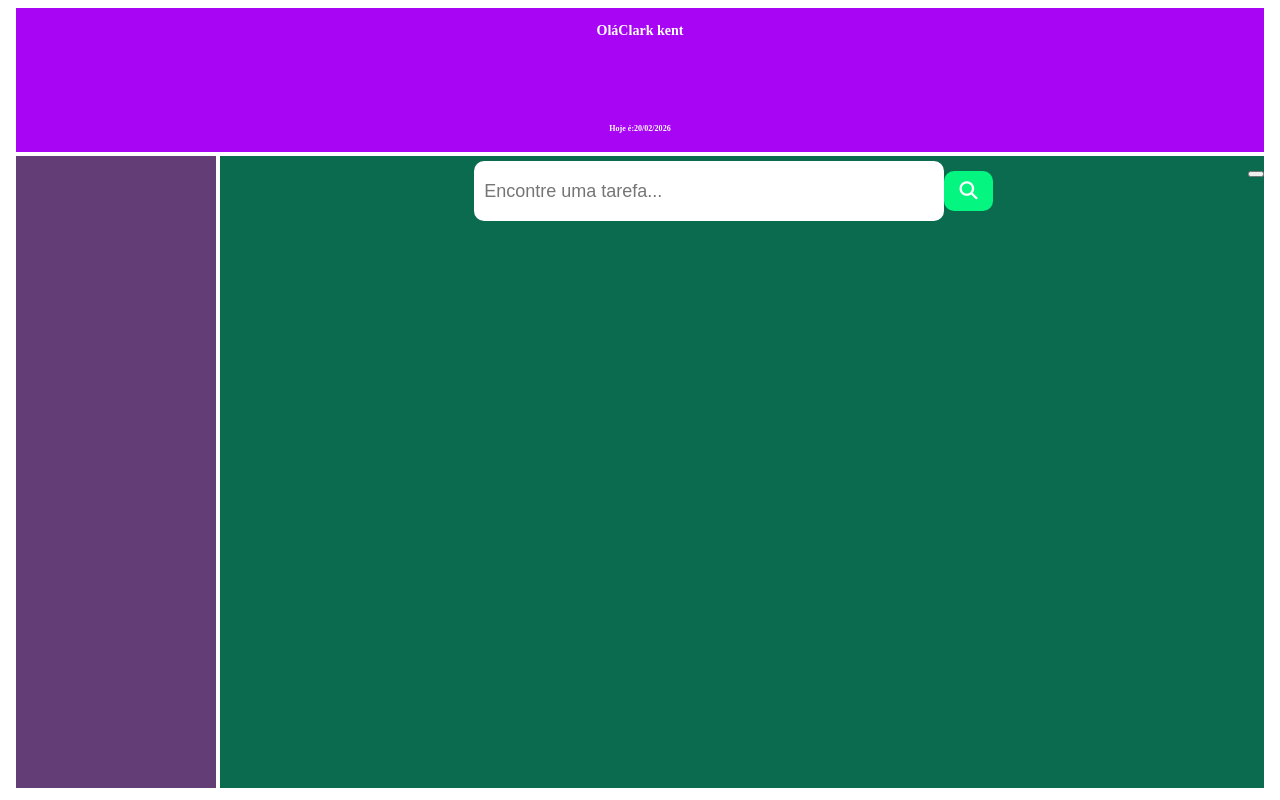
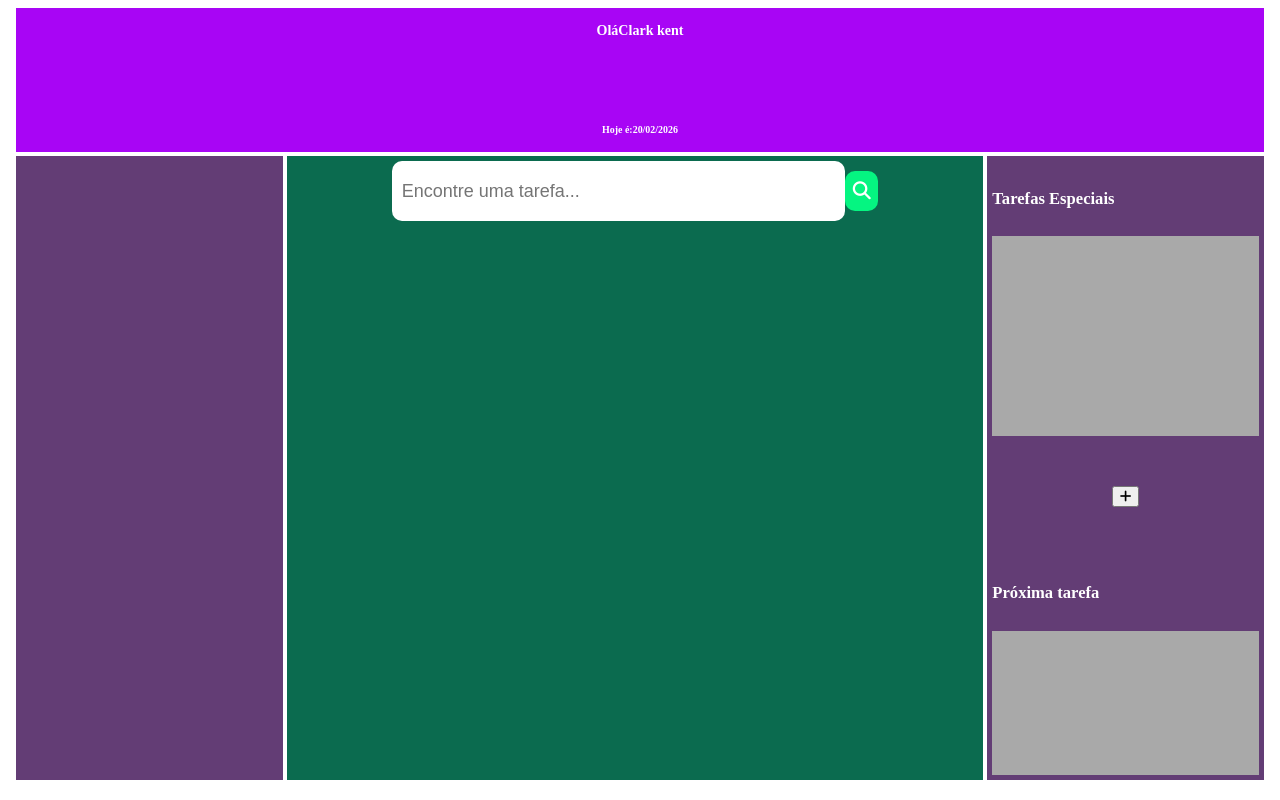
Before and after one commit to dev-marcoslsilva/to-do_List_Project, an Angular app in the folder frontend/project_components/: page /Dashboard in a window 1280 px wide. Built offline with nearby package versions, Linux system fonts and the light colour scheme.

Commit message:
Terminado login e iniciado a tela principal

```diff
--- a/frontend/project_components/src/app/app.config.ts
+++ b/frontend/project_components/src/app/app.config.ts
@@ -1,13 +1,16 @@
 import { ApplicationConfig, provideBrowserGlobalErrorListeners } from '@angular/core';
 import { provideRouter } from '@angular/router';
-import { provideHttpClient } from '@angular/common/http';
+import { provideHttpClient, withInterceptors} from '@angular/common/http';
 
 import { routes } from './app.routes';
+import { authInterceptor } from './auth-interceptor';
 
 export const appConfig: ApplicationConfig = {
   providers: [
     provideBrowserGlobalErrorListeners(),
     provideRouter(routes),
-    provideHttpClient()
+    provideHttpClient(
+      withInterceptors([authInterceptor])
+    )
   ]
 };
--- /dev/null
+++ b/frontend/project_components/src/app/auth-interceptor.ts
@@ -0,0 +1,15 @@
+import { HttpInterceptorFn } from '@angular/common/http';
+
+export const authInterceptor: HttpInterceptorFn = (req, next) => {
+  const token = localStorage.getItem('token');
+
+  if(token){
+    const cloned = req.clone({
+      setHeaders: {
+        Authorization: `Bearer ${token}`
+      }
+    });
+    return next(cloned);
+  }
+  return next(req);
+};
--- a/frontend/project_components/src/app/pages/login/login.css
+++ b/frontend/project_components/src/app/pages/login/login.css
@@ -21,6 +21,19 @@ body{
     height: 97vh;
 }
 
+form{
+    border: white, solid, 4px;
+    border-radius: 12px;
+    background-color: var(--roxo);
+    display: flex;
+    flex-direction: column;
+    justify-content: center;
+    align-items: center;
+    width: 80%;
+    height: 80vh;
+    gap: 15px;
+}
+
 .div_Favicon{
     display: flex;
     justify-content: center;
@@ -40,18 +53,9 @@ body{
     border-left: #A805F5 solid 8px;
 }
 
-.login_container{
-    border: white, solid, 4px;
-    border-radius: 12px;
-    background-color: var(--roxo);
-    display: flex;
-    flex-direction: column;
-    justify-content: center;
-    align-items: center;
-    width: 80%;
-    height: 80vh;
-    gap: 15px;
-}
+/* .login_container{
+
+} */
 
 .stilization_dots{
     display: flex;
--- a/frontend/project_components/src/app/pages/login/login.html
+++ b/frontend/project_components/src/app/pages/login/login.html
@@ -24,22 +24,34 @@
         <div class="dot"></div>
       </div>
 
-      <div class="login_container">
+      <form [formGroup]="loginForm" (ngSubmit)="onSubmit()">
+          <h1>Seja bem vindo de volta!</h1>
 
-        <h1>Seja bem vindo de volta!</h1>
+          <input
+            formControlName="login"
+            type="email"
+            name="login"
+            id="login_input"
+            placeholder="Digite seu login"
+          />
+          <input
+            formControlName="password"
+            type="password"
+            name="password"
+            id="password_input"
+            placeholder="Digite sua senha"
+          />
 
-        <input type="email" name="login" id="login_input" placeholder = "Digite seu login"/>
-        <input type="password" name="password" id="password_input" placeholder = "Digite sua senha"/>
+          <button type="submit" [disabled]="loginForm.invalid" id="login_button">Entrar</button>
 
-        <button id="login_button">Entrar</button>
+          <div class="register_and_password">
+            <p>Não tem uma conta ainda? <a href="/register" class="links_login">Cadastre-se!</a></p>
+            <p>esqueceu a senha? <a href="/newPassword" class="links_login">redefinir senha</a></p>
+          </div>
 
-        <div class="register_and_password">
-          <p>Não tem uma conta ainda? <a href="/register" class="links_login">Cadastre-se!</a></p>
-          <p>esqueceu a senha? <a href="/newPassword" class="links_login">redefinir senha</a></p>
-        </div>
-      </div>
+      </form>
 
-        <h6>Created by: Marcos Leite</h6>
+      <h6>Created by: Marcos Leite</h6>
     </div>
   </body>
 </html>
--- a/frontend/project_components/src/app/pages/login/login.ts
+++ b/frontend/project_components/src/app/pages/login/login.ts
@@ -1,11 +1,34 @@
 import { Component } from '@angular/core';
+import { ReactiveFormsModule, FormGroup, FormControl, Validators } from '@angular/forms';
+import { AuthService } from '../../services/auth';
+import { Router } from '@angular/router';
 
 @Component({
   selector: 'app-login',
-  imports: [],
+  imports: [ReactiveFormsModule],
   templateUrl: './login.html',
   styleUrl: './login.css',
 })
 export class Login {
+  loginForm = new FormGroup({
+    login: new FormControl('', [Validators.required, Validators.email]),
+    password: new FormControl('', [Validators.required, Validators.minLength(8)]),
+  });
 
+  constructor(private authService: AuthService, private router: Router) {}
+
+  onSubmit() {
+    if (this.loginForm.valid) {
+      const { login, password } = this.loginForm.value;
+      this.authService.login(login!, password!).subscribe({
+        next: () => {
+          this.router.navigate(['/Dashboard']);
+        },
+        error: (err) => {
+          console.error('Login falhou', err);
+          alert('Erro ao fazer login. Verifique suas credenciais e tente novamemente!');
+        },
+      });
+    }
+  }
 }
--- a/frontend/project_components/src/app/pages/main-screen/main-screen.css
+++ b/frontend/project_components/src/app/pages/main-screen/main-screen.css
@@ -45,8 +45,8 @@ header{
     flex-direction: column;
     align-items: center;
     justify-content: space-around;
-    width: 20%;
-    height: 79vh;
+    width: 40%;
+    height: 78vh;
     background-color: var(--roxo-escuro);
     border-right: white solid 4px;
 }
@@ -55,7 +55,7 @@ header{
     border: none;
     border-radius: 10px;
     padding: 10px;
-    width: 45%;
+    width: 65%;
     font-size: 18px;
     height: 5vh;
 }
@@ -80,6 +80,37 @@ header{
     cursor: pointer;
 }
 
+.rightSide{
+    display: flex;
+    flex-direction: column;
+    align-items: center;
+    justify-content: space-between;
+    width: 40%;
+    padding: 5px;
+    border-left: white solid 4px;
+    background-color: var(--roxo-escuro);
+}
+
 .main_container{
     display: flex;
 }
+
+#specialTasks{
+    width: 100%;
+}
+
+#specialTasksContainer{
+    height: 25vh;
+    width: 100%;
+    background-color: darkgrey;
+}
+
+#nextTask{
+    width: 100%;
+}
+
+#nextTaskContainer{
+    height: 18vh;
+    width: 100%;
+    background-color: darkgrey;
+}
--- a/frontend/project_components/src/app/pages/main-screen/main-screen.html
+++ b/frontend/project_components/src/app/pages/main-screen/main-screen.html
@@ -12,7 +12,7 @@
             <h3>Olá </h3> <h3 id="Saudation"> Clark kent</h3>
         </div>
         <div class="divTitle">
-            <h6>Hoje é: </h6> <h6 id="currentDate">20/02/2026</h6>
+            <h5>Hoje é: </h5> <h5 id="currentDate">20/02/2026</h5>
         </div>
     </header>
 
@@ -32,21 +32,29 @@
 
       <!-- Esta div conterá todo o lado direito da aplicação, de forma a deixar o meio livre -->
 
-      <div>
+      <div class="rightSide">
         <!-- Esta div conterá as tarefas especiais -->
          <div id="specialTasks">
+              <h5>Tarefas Especiais</h5>
+              <div id="specialTasksContainer">
 
+              </div>
          </div>
 
          <!-- Aqui, o botão para inserir uma nova tarefas -->
 
-         <button></button>
+         <button id="btn_newTask">
+            <i class="fa-solid fa-plus"></i>
+         </button>
 
 
-         <div>
+         <div id="nextTask">
              <!-- Finalmente, a próxima tarefa do dia! -->
              <div id="nextTask">
+                <h5>Próxima tarefa</h5>
+                <div id="nextTaskContainer">
 
+                </div>
              </div>
              <!-- Uma div para guardar os botões de pular tarefa ou conclui-la -->
              <div>
--- a/frontend/project_components/src/app/services/auth.ts
+++ b/frontend/project_components/src/app/services/auth.ts
@@ -11,8 +11,8 @@ export class AuthService {
 
   constructor(private http: HttpClient) {}
 
-  login(login: string, senha: string ): Observable<LoginResponse>{
-    return this.http.post<LoginResponse>(`${this.API_URL}/login`, {login, senha}).pipe(
+  login(login: string, password: string ): Observable<LoginResponse>{
+    return this.http.post<LoginResponse>(`${this.API_URL}/login`, {login, password}).pipe(
       tap((res) =>{
         localStorage.setItem('token', res.token);
       })
```
Also changed, not shown: 1 other file (tests, documents, lock files or other folders).
